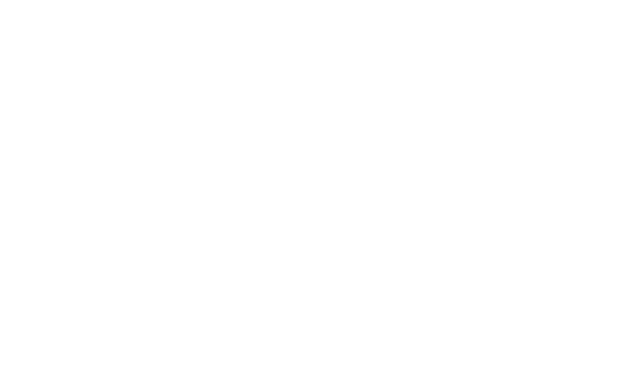
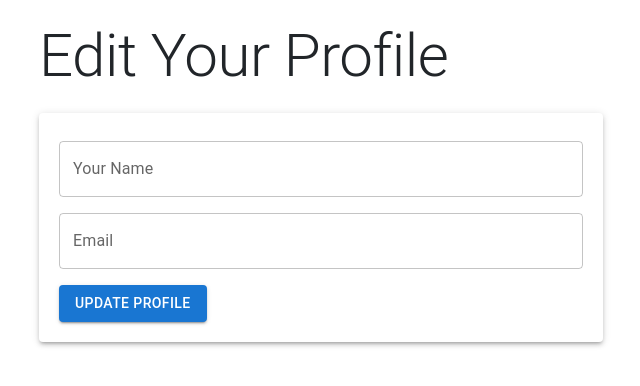
Before and after one commit to samj102/EduMarket-TMU, a React (Create React App) app in the folder frontend/: page /edit-profile in a window 1280 px wide. Before the commit this address had no page. Shown: the top 386 px of the page, without its empty margins (25-665 px from the left). Built offline with nearby package versions, Linux system fonts and the light colour scheme.

Commit message:
create pre-filled EditProfile page

```diff
--- a/frontend/src/App.js
+++ b/frontend/src/App.js
@@ -12,9 +12,11 @@
 import UploadItemPage from "./components/itemsForSale.js";
 import AcademicServicesPage from "./components/AcademicServices.js";
 import ContactUsPage from "./components/ContactUs.js";
+import EditProfile from "./components/EditProfile.js";
 
 function App() {
   const [isLoggedin, setisLoggedin] = useState("false");
+  const [profile, setProfile] = useState({});
   useEffect(() => {
     if (localStorage.length > 0) {
       setisLoggedin("true");
@@ -33,7 +35,9 @@
         <Routes>
           <Route
             path="/login"
-            element={<Login setIsLoggedIn={setisLoggedin} />}
+            element={
+              <Login setIsLoggedIn={setisLoggedin} setProfile={setProfile} />
+            }
           />
           <Route
             path="/signup"
@@ -50,6 +54,10 @@
           <Route path="/itemsForSale" element={<UploadItemPage />} />
           <Route path="/AcademicServices" element={<AcademicServicesPage />} />
           <Route path="/ContactUs" element={<ContactUsPage />} />
+          <Route
+            path="/edit-profile"
+            element={<EditProfile profile={profile} />}
+          />
         </Routes>
       </Router>
     </div>
--- /dev/null
+++ b/frontend/src/components/EditProfile.js
@@ -0,0 +1,55 @@
+import React, { useState, useEffect } from "react";
+import {
+  Container,
+  Typography,
+  Grid,
+  Paper,
+  TextField,
+  Button,
+} from "@mui/material";
+import { jwtDecode } from "jwt-decode";
+import api from "../utils/api";
+
+const EditProfile = ({ profile }) => {
+  return (
+    <Container maxWidth="lg" style={{ marginTop: "20px" }}>
+      <Typography variant="h2" component="h1" gutterBottom>
+        Edit Your Profile
+      </Typography>
+      <Grid container spacing={3}>
+        <Grid item xs={12} md={6}>
+          <Paper elevation={3} style={{ padding: "20px" }}>
+            <Typography variant="h5" component="h3" gutterBottom></Typography>
+            <form>
+              <Grid container spacing={2}>
+                <Grid item xs={12}>
+                  <TextField
+                    defaultValue={profile.name}
+                    label="Your Name"
+                    variant="outlined"
+                    fullWidth
+                  />
+                </Grid>
+                <Grid item xs={12}>
+                  <TextField
+                    defaultValue={profile.email}
+                    label="Email"
+                    variant="outlined"
+                    fullWidth
+                  />
+                </Grid>
+                <Grid item xs={12}>
+                  <Button variant="contained" color="primary">
+                    Update Profile
+                  </Button>
+                </Grid>
+              </Grid>
+            </form>
+          </Paper>
+        </Grid>
+      </Grid>
+    </Container>
+  );
+};
+
+export default EditProfile;
--- a/frontend/src/components/Login.js
+++ b/frontend/src/components/Login.js
@@ -1,40 +1,38 @@
 import React, { useEffect, useState } from "react";
 import axios from "axios";
 import { useNavigate, Link } from "react-router-dom";
+import api from "../utils/api";
+import { jwtDecode } from "jwt-decode";
 
-function Login({ setIsLoggedIn }) {
+localStorage.clear();
+function Login({ setIsLoggedIn, setProfile }) {
   setIsLoggedIn("false");
   const history = useNavigate();
   document.body.style = "background: #B3FFCC";
 
   const [email, setEmail] = useState("");
   const [password, setPassword] = useState("");
-  localStorage.clear();
-  function submit(e) {
+  async function submit(e) {
     e.preventDefault();
     // console.log("hel");
     try {
-      axios
-        .post("http://localhost:8080/auth/login", {
+      const res = await axios.post("http://localhost:8080/auth/login", {
         email: email,
         password: password,
-        })
-        .then((res) => {
-          if (res.status == 200) {
-            // console.log(res.data);
+      });
+      const token = await res.data.token;
+      console.log(token);
+      if (token) {
         setIsLoggedIn("true");
-            localStorage.setItem("login", res.data.token);
-            document.cookie = `access_token=${res.data.token}`;
-
-            history("/home", { state: { id: email, token: res.data.token } });
+        localStorage.setItem("login", token);
+        document.cookie = `access_token=${token}`;
+        const decoded = jwtDecode(JSON.stringify(token));
+        const { data } = await api.get(`/user/${decoded.id}`);
+        setProfile({ email: data.email, name: data.name });
+        history("/home", { state: { id: email, token: token } });
       } else if (res.status == 401) {
         alert("User has not sign up");
       }
-        })
-        .catch((e) => {
-          alert("wrong details");
-          console.log(e);
-        });
     } catch (e) {
       console.log(e);
     }
--- a/frontend/src/components/Navbar.js
+++ b/frontend/src/components/Navbar.js
@@ -33,6 +33,9 @@
                 to="/all-users"
               >
                 Manage Users
+              </Nav.Link>
+              <Nav.Link className="d-flex" as={Link} to="/edit-profile">
+                Edit Profile
               </Nav.Link>
               <Nav.Link className="d-flex" as={Link} to="/logout">
                 Logout
```
Lines whose indentation alone changed are shown as unchanged.
